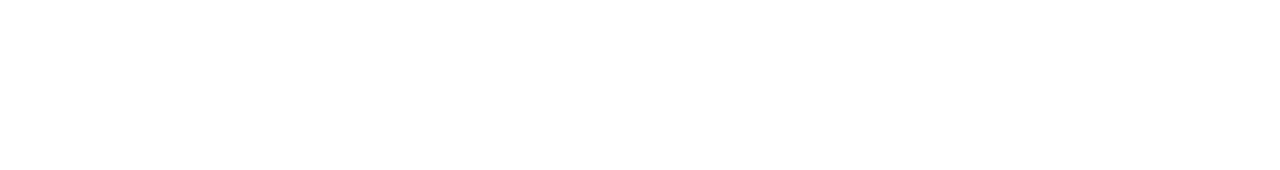
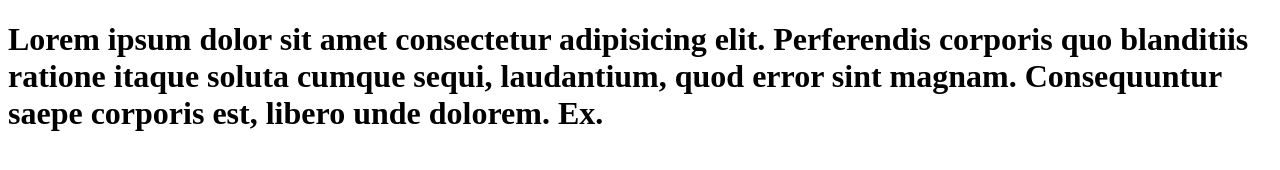
Before and after one commit to andreyturenko/pe2023-1-git-intro, a plain HTML site: page index.html in a window 1280 px wide. Drawn offline with Linux system fonts and the light colour scheme.

Commit message:
Add head

```diff
--- a/index.html
+++ b/index.html
@@ -6,6 +6,7 @@
     <title>Document</title>
 </head>
 <body>
-
+    <h1>Lorem ipsum dolor sit amet consectetur adipisicing elit. Perferendis corporis quo blanditiis ratione itaque soluta cumque sequi, laudantium, quod error sint magnam. Consequuntur saepe corporis est, libero unde dolorem. Ex.
+    </h1>
 </body>
 </html>
```
